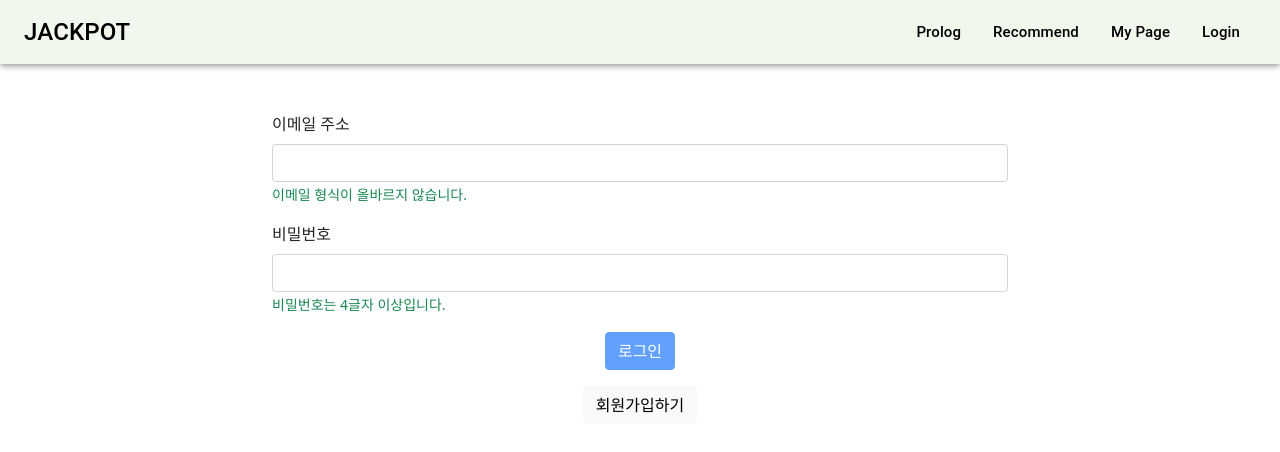
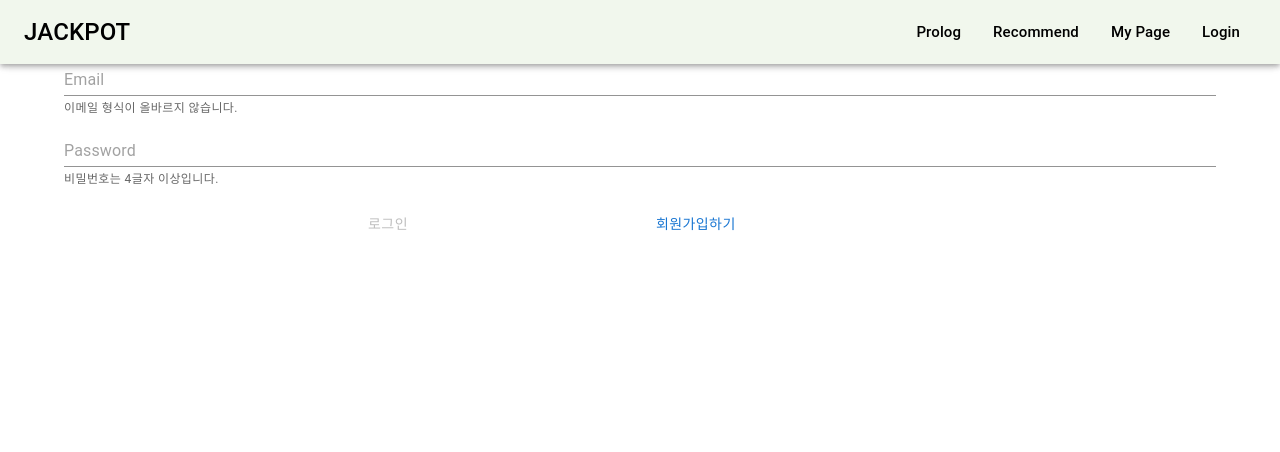
Before and after one commit to ParkJungYoon/cocktailWebService, a React (Create React App) app in the folder front/: page /login in a window 1280 px wide. Shown: the top 452 px of the page. Built offline with nearby package versions, Linux system fonts and the light colour scheme; no server answers.

Commit message:
[ADD] login > dev merge

```diff
--- a/front/package.json
+++ b/front/package.json
@@ -13,11 +13,8 @@
     "@testing-library/react": "^12.0.0",
     "@testing-library/user-event": "^13.2.1",
     "axios": "^0.26.1",
-    "bootstrap": "^5.1.3",
     "dotenv": "^16.0.0",
-    "node-sass": "^7.0.1",
     "react": "^17.0.2",
-    "react-bootstrap": "^2.2.0",
     "react-dom": "^17.0.2",
     "react-router-dom": "^6.2.2",
     "react-scripts": "5.0.0",
--- a/front/src/App.js
+++ b/front/src/App.js
@@ -6,7 +6,6 @@ import { loginReducer } from "./reducer";
 
 import Header from "./components/Header";
 import LoginForm from "./components/user/LoginForm";
-
 import RegisterForm from "./components/user/RegisterForm";
 import Fullpage from "./components/Landingpage/Fullpage";
 
--- a/front/src/components/Header.js
+++ b/front/src/components/Header.js
@@ -1,12 +1,21 @@
 import React, { useContext, useState } from "react";
-import { useNavigate, useLocation } from "react-router-dom";
+import { useNavigate } from "react-router-dom";
 import { UserStateContext, DispatchContext } from "../App";
-
-import Box from "@mui/material/Box";
-import Link from "@mui/material/Link";
-import { AppBar, tableBodyClasses } from "@mui/material";
-import { Toolbar } from "@mui/material";
-import { ThemeProvider, createTheme } from "@mui/material/styles";
+import {
+  Box,
+  Link,
+  AppBar,
+  Toolbar,
+  Container,
+  Dialog,
+  DialogActions,
+  DialogContent,
+  DialogContentText,
+  DialogTitle,
+  Button,
+  Typography,
+} from "@mui/material";
+import LoginForm from "./user/LoginForm";
 
 const rightLink = {
   fontSize: 15,
@@ -16,7 +25,6 @@ const rightLink = {
 
 function Header() {
   const navigate = useNavigate();
-  const location = useLocation();
 
   // 상태관리
   const userState = useContext(UserStateContext);
@@ -34,7 +42,21 @@ function Header() {
     // 기본 페이지로 돌아감.
     navigate("/");
   };
-
+  // modal 관리
+  const [open, setOpen] = React.useState(false);
+  const handleOpen = () => setOpen(true);
+  const handleClose = () => setOpen(false);
+  const style = {
+    position: "absolute",
+    top: "50%",
+    left: "50%",
+    transform: "translate(-50%, -50%)",
+    width: 400,
+    bgcolor: "background.paper",
+    border: "2px solid #000",
+    boxShadow: 24,
+    p: 4,
+  };
   return (
     <>
       <AppBar position="fixed" style={{ backgroundColor: "#F1F7ED" }}>
@@ -79,10 +101,26 @@ function Header() {
               variant="h6"
               underline="none"
               sx={{ ...rightLink }}
-              onClick={() => navigate("/login")}
+              onClick={handleOpen}
             >
               {"Login"}
             </Link>
+
+            <Dialog open={open} onClose={handleClose}>
+              <DialogTitle>로그인</DialogTitle>
+              <DialogContent>
+                <DialogContentText>
+                  To subscribe to this website, please enter your email address
+                  here. We will send updates occasionally.
+                </DialogContentText>
+                <LoginForm />
+              </DialogContent>
+              {/* <DialogActions>
+            <Button variant="outlined" color="primary" onClick={handleClose}>
+              닫기
+            </Button>
+          </DialogActions> */}
+            </Dialog>
           </Box>
         </Toolbar>
       </AppBar>
--- a/front/src/components/Landingpage/Secondpage.js
+++ b/front/src/components/Landingpage/Secondpage.js
@@ -29,7 +29,14 @@ export default function Secondpage() {
             </Typography>
           </Grid>
           <Grid item xs={6} align="center">
-            <img src={cocktails} alt="" width={"100%"} />
+            <img
+              src={cocktails}
+              alt=""
+              width={"100%"}
+              style={{
+                border: "2px solid white",
+              }}
+            />
           </Grid>
         </Grid>
 
--- a/front/src/components/user/LoginForm.js
+++ b/front/src/components/user/LoginForm.js
@@ -1,6 +1,19 @@
 import React, { useState, useContext } from "react";
 import { useNavigate } from "react-router-dom";
-import { Container, Col, Row, Form, Button } from "react-bootstrap";
+
+import {
+  Grid,
+  Container,
+  Box,
+  TextField,
+  Input,
+  InputLabel,
+  FilledInput,
+  FormControl,
+  FormHelperText,
+  Button,
+  FormGroup,
+} from "@mui/material";
 
 import * as Api from "../../api";
 import { DispatchContext } from "../../App";
@@ -61,57 +74,56 @@ function LoginForm() {
 
   return (
     <Container>
-      <Row className="justify-content-md-center mt-5">
-        <Col lg={8}>
-          <Form onSubmit={handleSubmit}>
-            <Form.Group controlId="loginEmail">
-              <Form.Label>이메일 주소</Form.Label>
-              <Form.Control
-                type="email"
-                autoComplete="on"
+      <form onsubmit={handleSubmit}>
+        <Grid container alignItems="center" spacing={2}>
+          <Grid item xs={12}>
+            <TextField
+              fullWidth
+              required
+              variant="standard"
+              id="Email"
+              placeholder="Email"
               value={email}
               onChange={(e) => setEmail(e.target.value)}
+              aria-describedby="component-helper-text"
             />
             {!isEmailValid && (
-                <Form.Text className="text-success">
+              <FormHelperText id="component-helper-text">
                 이메일 형식이 올바르지 않습니다.
-                </Form.Text>
+              </FormHelperText>
             )}
-            </Form.Group>
-
-            <Form.Group controlId="loginPassword" className="mt-3">
-              <Form.Label>비밀번호</Form.Label>
-              <Form.Control
-                type="password"
-                autoComplete="on"
+          </Grid>
+          <Grid item xs={12}>
+            <TextField
+              fullWidth
+              required
+              variant="standard"
+              id="Passwordl"
+              placeholder="Password"
               value={password}
               onChange={(e) => setPassword(e.target.value)}
+              aria-describedby="component-helper-text"
             />
             {!isPasswordValid && (
-                <Form.Text className="text-success">
+              <FormHelperText id="component-helper-text">
                 비밀번호는 4글자 이상입니다.
-                </Form.Text>
+              </FormHelperText>
             )}
-            </Form.Group>
-
-            <Form.Group as={Row} className="mt-3 text-center">
-              <Col sm={{ span: 20 }}>
-                <Button variant="primary" type="submit" disabled={!isFormValid}>
+          </Grid>
+          <Grid item xs={3}></Grid>
+          <Grid item xs={3}>
+            <Button variant="text" type="submit" disabled={!isFormValid}>
               로그인
             </Button>
-              </Col>
-            </Form.Group>
-
-            <Form.Group as={Row} className="mt-3 text-center">
-              <Col sm={{ span: 20 }}>
-                <Button variant="light" onClick={() => navigate("/register")}>
+          </Grid>
+          <Grid item xs={3}>
+            <Button variant="text" onClick={() => navigate("/register")}>
               회원가입하기
             </Button>
-              </Col>
-            </Form.Group>
-          </Form>
-        </Col>
-      </Row>
+          </Grid>
+          <Grid item xs={3}></Grid>
+        </Grid>
+      </form>
     </Container>
   );
 }
--- a/front/src/components/user/RegisterForm.js
+++ b/front/src/components/user/RegisterForm.js
@@ -1,7 +1,20 @@
 import React, { useState } from "react";
 import { useNavigate } from "react-router-dom";
-import { Container, Col, Row, Form, Button } from "react-bootstrap";
+import {
+  Grid,
+  Container,
+  Box,
+  TextField,
+  Input,
+  InputLabel,
+  FilledInput,
+  FormControl,
+  FormHelperText,
+  Button,
+  Form,
+} from "@mui/material";
 
+// import imgSrc from "./test.png";
 import * as Api from "../../api";
 
 function RegisterForm() {
@@ -58,87 +71,88 @@ function RegisterForm() {
 
   return (
     <Container>
-      <Row className="justify-content-md-center mt-5">
-        <Col lg={8}>
-          <Form onSubmit={handleSubmit}>
-            <Form.Group controlId="registerEmail">
-              <Form.Label>이메일 주소</Form.Label>
-              <Form.Control
-                type="email"
-                autoComplete="off"
+      <Grid container spacing={1}>
+        <Grid items xs={6}>
+          <img src="" alt="cocktail"></img>
+        </Grid>
+        <Grid items xs={6}>
+          <form onsubmit={handleSubmit}>
+            <Grid container justify="center" alignItems="center" spacing={2}>
+              <Grid items xs={12}>
+                <TextField
+                  required
+                  variant="standard"
+                  id="Email"
+                  placeholder="Email"
                   value={email}
                   onChange={(e) => setEmail(e.target.value)}
+                  aria-describedby="component-helper-text"
                 />
                 {!isEmailValid && (
-                <Form.Text className="text-success">
+                  <FormHelperText id="component-helper-text">
                     이메일 형식이 올바르지 않습니다.
-                </Form.Text>
+                  </FormHelperText>
                 )}
-            </Form.Group>
-
-            <Form.Group controlId="registerPassword" className="mt-3">
-              <Form.Label>비밀번호</Form.Label>
-              <Form.Control
-                type="password"
-                autoComplete="off"
+              </Grid>
+              <Grid items xs={12}>
+                <TextField
+                  required
+                  variant="standard"
+                  id="Password"
+                  placeholder="Password"
                   value={password}
                   onChange={(e) => setPassword(e.target.value)}
+                  aria-describedby="component-helper-text"
                 />
                 {!isPasswordValid && (
-                <Form.Text className="text-success">
+                  <FormHelperText id="component-helper-text">
                     비밀번호는 4글자 이상으로 설정해 주세요.
-                </Form.Text>
+                  </FormHelperText>
                 )}
-            </Form.Group>
-
-            <Form.Group controlId="registerConfirmPassword" className="mt-3">
-              <Form.Label>비밀번호 재확인</Form.Label>
-              <Form.Control
-                type="password"
-                autoComplete="off"
+              </Grid>
+              <Grid items xs={12}>
+                <TextField
+                  required
+                  variant="standard"
+                  id="Password"
+                  placeholder="Password 재확인"
                   value={confirmPassword}
                   onChange={(e) => setConfirmPassword(e.target.value)}
+                  aria-describedby="component-helper-text"
                 />
                 {!isPasswordSame && (
-                <Form.Text className="text-success">
-                  비밀번호가 일치하지 않습니다.
-                </Form.Text>
+                  <FormHelperText id="component-helper-text">
+                    비밀번호가 일치하지 않습니다
+                  </FormHelperText>
                 )}
-            </Form.Group>
-
-            <Form.Group controlId="registerName" className="mt-3">
-              <Form.Label>이름</Form.Label>
-              <Form.Control
-                type="text"
-                autoComplete="off"
+              </Grid>
+              <Grid items xs={12}>
+                <TextField
+                  required
+                  variant="standard"
+                  id="name"
+                  placeholder="name"
                   value={name}
                   onChange={(e) => setName(e.target.value)}
+                  aria-describedby="component-helper-text"
                 />
                 {!isNameValid && (
-                <Form.Text className="text-success">
+                  <FormHelperText id="component-helper-text">
                     이름은 2글자 이상으로 설정해 주세요.
-                </Form.Text>
+                  </FormHelperText>
                 )}
-            </Form.Group>
-
-            <Form.Group as={Row} className="mt-3 text-center">
-              <Col sm={{ span: 20 }}>
-                <Button variant="primary" type="submit" disabled={!isFormValid}>
+              </Grid>
+              <Grid items xs={4}></Grid>
+              <Grid items xs={4}>
+                <Button variant="text" type="submit" disabled={!isFormValid}>
                   회원가입
                 </Button>
-              </Col>
-            </Form.Group>
-
-            <Form.Group as={Row} className="mt-3 text-center">
-              <Col sm={{ span: 20 }}>
-                <Button variant="light" onClick={() => navigate("/login")}>
-                  로그인하기
-                </Button>
-              </Col>
-            </Form.Group>
-          </Form>
-        </Col>
-      </Row>
+              </Grid>
+              <Grid items xs={4}></Grid>
+            </Grid>
+          </form>
+        </Grid>
+      </Grid>
     </Container>
   );
 }
```
Also changed, not shown: front/src/img/manyCocktails.jpg (deleted). Lines whose indentation alone changed are shown as unchanged.
